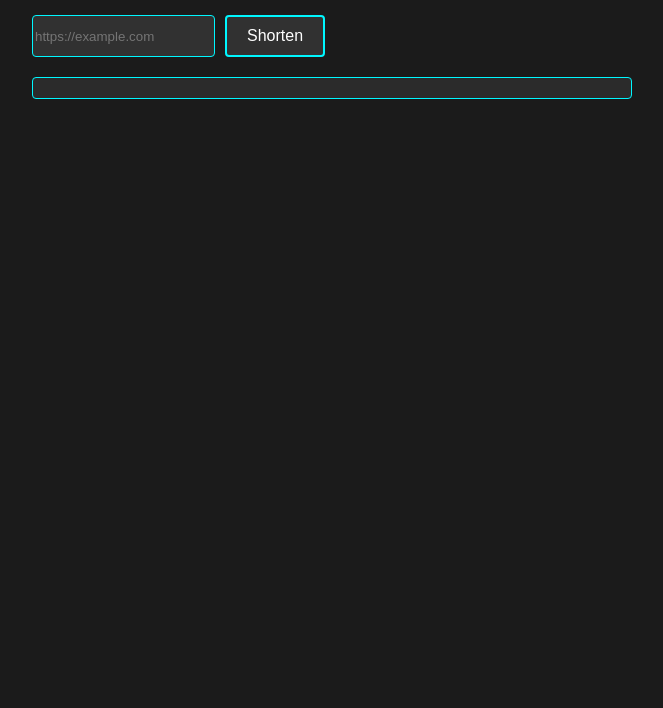
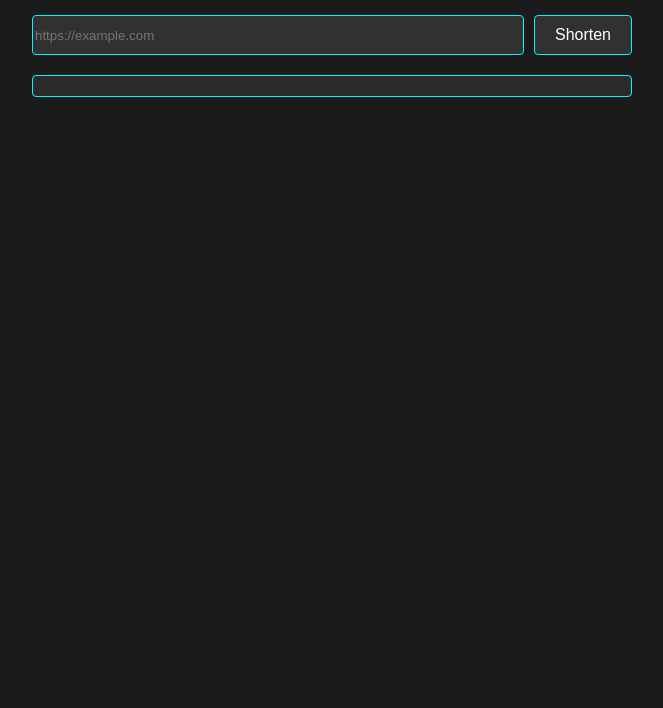
Before and after one commit to FatalMistake02/Link-Shortener, a website: page index.html in a window 1280 px wide. Shown: the part 92-800 px from the top of the page, without its empty margins (308-971 px from the left). Drawn offline with Linux system fonts and the light colour scheme.

Commit message:
Update style in index.hmtl

```diff
--- a/index.html
+++ b/index.html
@@ -39,6 +39,7 @@
       border-radius: 4px;
       background-color: #313131;
       color: white;
+      width: 100%;
     }
     button {
       padding: 10px 20px;
@@ -50,7 +51,7 @@
       cursor: pointer;
       transition: background-color 0.2s ease;
       border-color: rgb(0, 247, 255);
-      border-width: 2px;
+      border-width: 1px;
     }
     button:hover {
       background-color: #474747;
```
